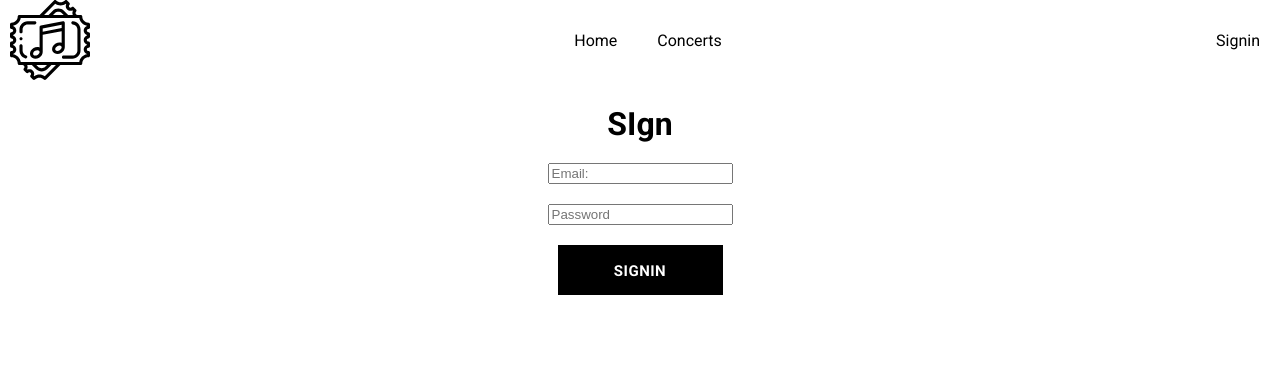
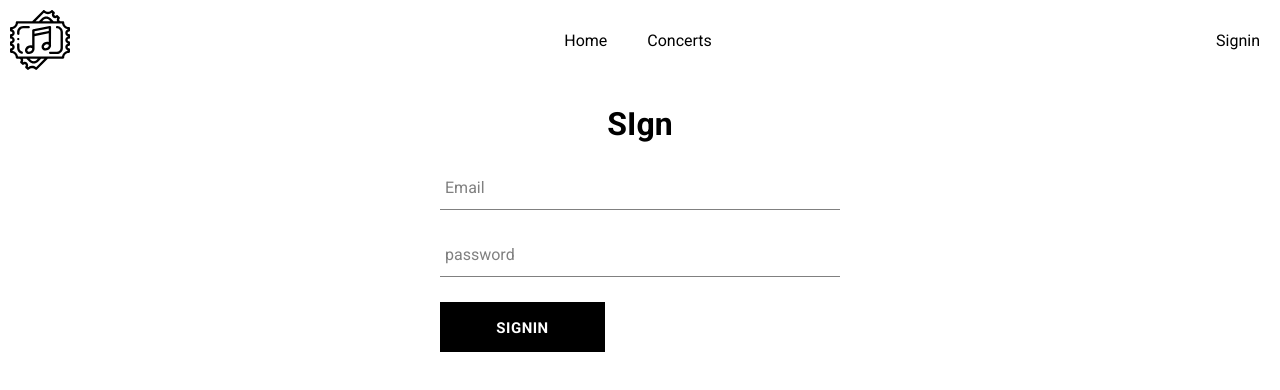
Before and after one commit to M-Kolodziejczyk/concert-ticket, a React (Create React App) app: page /signin in a window 1280 px wide. Shown: the top 390 px of the page. Built offline with nearby package versions, Linux system fonts and the light colour scheme; no server answers; what aws-amplify would draw is missing.

Commit message:
Create FormInput Component and add this component to sign-in-page

```diff
--- a/src/App.css
+++ b/src/App.css
@@ -1,6 +1,6 @@
 @import url("https://fonts.googleapis.com/css2?family=Roboto:ital,wght@0,300;0,400;0,500;0,700;1,400&display=swap");
 
-html {
+* {
   box-sizing: border-box;
 }
 
--- /dev/null
+++ b/src/components/form-input/form-input.component.jsx
@@ -0,0 +1,23 @@
+import React from "react";
+import "./form-input.styles.scss";
+
+const FormInput = ({ handleChange, label, error, ...otherProps }) => (
+  <div className="form-group">
+    <input
+      className={`form-input ${error ? "error" : ""}`}
+      onChange={handleChange}
+      {...otherProps}
+    />
+    {label ? (
+      <label
+        className={`${otherProps.value.length ? "shrink" : ""} form-label ${
+          error ? "error" : ""
+        }`}
+      >
+        {error ? error : label}
+      </label>
+    ) : null}
+  </div>
+);
+
+export default FormInput;
--- /dev/null
+++ b/src/components/form-input/form-input.styles.scss
@@ -0,0 +1,62 @@
+@mixin shrinkLabel {
+  top: -14px;
+  font-size: 12px;
+}
+
+.form-group {
+  position: relative;
+  margin: 25px 0;
+
+  .form-input {
+    background: none;
+    background-color: white;
+    color: grey;
+    font-size: 18px;
+    padding: 10px 10px 10px 5px;
+    display: block;
+    width: 100%;
+    border: none;
+    border-radius: 0;
+    border-bottom: 1px solid grey;
+    margin: 25px 0;
+
+    &.error {
+      border-bottom-color: red;
+    }
+
+    &:focus {
+      outline: none;
+    }
+
+    &:focus ~ .form-label {
+      @include shrinkLabel();
+    }
+  }
+
+  .form-label {
+    color: grey;
+    font-size: 16px;
+    font-weight: normal;
+    position: absolute;
+    pointer-events: none;
+    left: 5px;
+    top: 10px;
+    transition: 300ms ease all;
+
+    &.error {
+      color: red;
+    }
+
+    &.shrink {
+      @include shrinkLabel();
+    }
+  }
+
+  .form-label-error {
+    color: red;
+    font-size: 14px;
+    position: absolute;
+    left: 5px;
+    bottom: -25px;
+  }
+}
--- a/src/pages/signin-page/signin-page.component.jsx
+++ b/src/pages/signin-page/signin-page.component.jsx
@@ -1,48 +1,51 @@
 import React from "react";
+import { useSelector } from "react-redux";
 import useHandleChange from "../../hooks/useForm";
 import validate from "../../validators/SigninFormValidationRules";
 import { emailSignInStart } from "../../redux/user/user.actions";
 import CustomButton from "../../components/custom-button/custom-button.component";
+import FormInput from "../../components/form-input/form-input.component";
 
 import "./signin-page.styles.scss";
 
 const SigninPage = () => {
-  const { handleChange, handleSubmit, values } = useHandleChange(
+  const { handleChange, handleSubmit, values, errors } = useHandleChange(
     { email: "", password: "" },
     validate,
     emailSignInStart
   );
+
+  const errorMessage = useSelector((state) => state.user.error);
 
   return (
     <div className="signinPage">
       <h1>SIgn</h1>
       <div className="container">
         <form className="form" onSubmit={handleSubmit}>
-          <div className="form__group">
-            <input
-              className="form__input"
+          <FormInput
+            name="email"
             type="email"
-              name="email"
-              placeholder="Email:"
+            label="Email"
+            handleChange={handleChange}
             value={values.email}
-              onChange={handleChange}
+            error={errors.email}
           />
-          </div>
-          <div className="form__group">
-            <input
-              className="form__input"
+          <FormInput
+            name="password"
             type="password"
-              name="password"
-              placeholder="Password"
+            label="password"
+            handleChange={handleChange}
             value={values.password}
-              onChange={handleChange}
+            error={errors.password}
           />
-          </div>
           <div className="form__group">
             <CustomButton type="submit" name="submit">
               Signin
             </CustomButton>
           </div>
+          {errorMessage && (
+            <span className="form-error-message">{errorMessage}</span>
+          )}
         </form>
       </div>
     </div>
--- a/src/pages/signin-page/signin-page.styles.scss
+++ b/src/pages/signin-page/signin-page.styles.scss
@@ -7,14 +7,14 @@
   h1 {
     margin: 0 auto;
   }
+  .container {
+    margin: 0 auto;
+    width: 400px;
 
-  .form {
-    display: flex;
-    flex-direction: column;
-    align-items: center;
-
-    .form__group {
-      margin-top: 20px;
+    .form-error-message {
+      display: block;
+      margin-top: 5px;
+      color: red;
     }
   }
 }
--- a/src/redux/user/user.reducer.js
+++ b/src/redux/user/user.reducer.js
@@ -23,6 +23,7 @@ const userReducer = (state = INITIAL_STATE, action) => {
         ...state,
         pushRoute: "/",
         currentUser: action.payload,
+        error: null,
       };
     case UserActionTypes.SIGN_IN_FAILURE:
       return {
--- a/src/validators/SigninFormValidationRules.js
+++ b/src/validators/SigninFormValidationRules.js
@@ -9,6 +9,8 @@ const validate = (values) => {
 
   if (!values.password) {
     errors.password = "Password is required";
+  } else if (values.password.length < 8) {
+    errors.password = "Password must contain at least 8 characters";
   }
 
   return errors;
```
Lines whose indentation alone changed are shown as unchanged.
